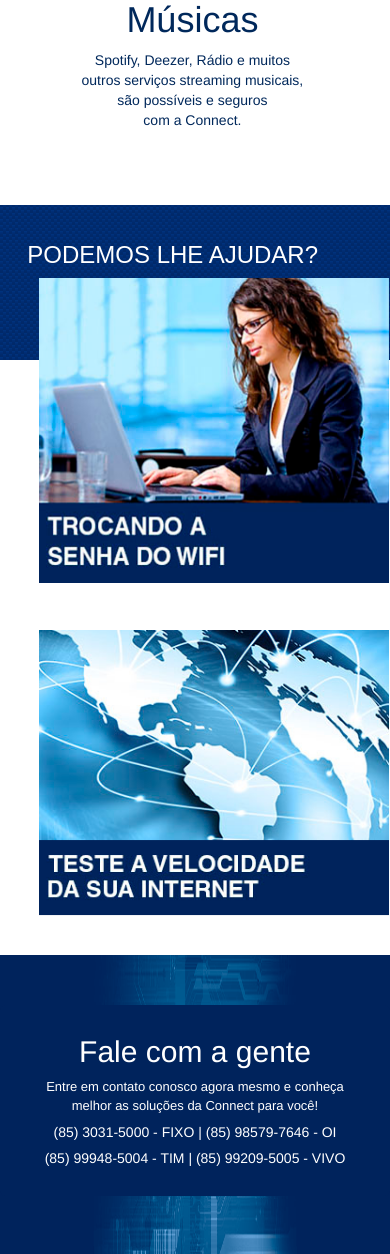
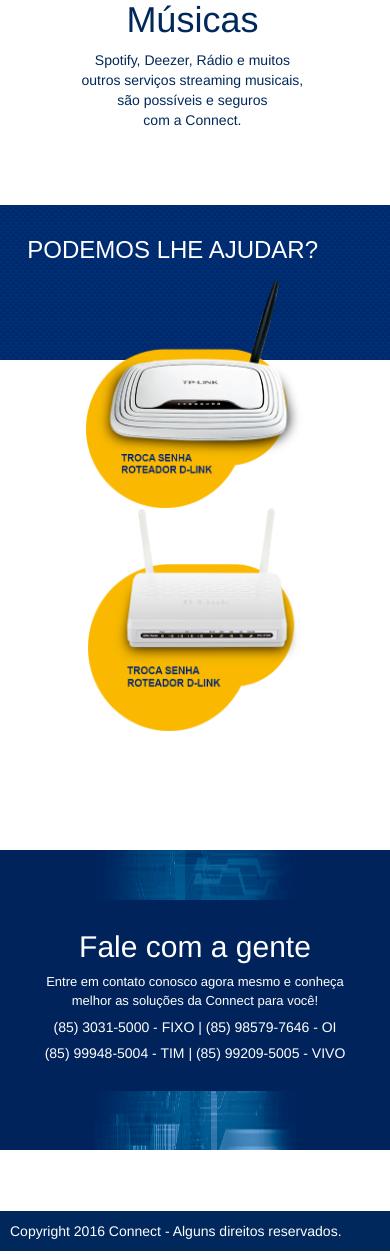
Before and after one commit to ITEVA/siteConnect, a PHP site: page / in a window 390 px wide. Shown: the part 2124-3378 px from the top of the page. Run offline with PHP 8.4, Linux system fonts and the light colour scheme; some libraries are stand-ins or nearby versions.

Commit message:
Ajustes na área de ajuda ao cliente

```diff
--- a/Css/home.css
+++ b/Css/home.css
@@ -367,11 +367,23 @@ div#musicas img{
     left: 15%;
 }
 
-#image_duvidas1 {
-    width: 375px;
-    height: 305px;
-}
-
+div#image_duvidas{
+	width: 1100px;
+	position: relative;
+	display: block;
+	margin: 0 auto;
+}
+
+img#image_duvidas1{
+	width: 40%;
+	margin-top: -12px;
+}
+
+img#image_duvidas2{
+	width: 37%;
+	float: right;
+	margin-top:19px;
+}
 @media all and (min-width:1461px){
 
 	#amarela-trsp-movel{
@@ -460,13 +464,38 @@ div#musicas img{
 	div#amarela div.acessoRapido-super-movel{
 		display:none;
 	}
-}
-
-@media all and (max-width: 1170px){
+
+
+}
+
+@media all and (max-width: 1200px){
+	div#image_duvidas{
+		width: 900px;
+	}
+
+	img#image_duvidas1 {
+		margin-top: 15px;
+	}
+
+	img#image_duvidas2 {
+		margin-top: 40px;
+	}
+
 	p.conteudo_link-item_amarela-trsp{
 		width: 200px;
 		font-size: 12pt;
 	}
+
+	div#podLheAjud {
+		height: 440px;
+	}
+
+}
+
+@media all and(max-width: 1000px){
+	div#image_duvidas {
+		width: 750px;
+	}
 }
 
 @media all and (min-width: 980px) and (max-width:1169px) {
@@ -1687,24 +1739,36 @@ div#musicas img{
 	}
 
 	div#podLheAjud{
-		height: 750px;
+		height: 645px;
 	}
 
 	h1#h1podLheAjud{
 		left: 7%;
 	}
 
-	#image_duvidas1{
-		margin-left: 10%;
-		margin-top: 12%;
-		width: 350px;
-	}
-
-	#image_duvidas2{
-		margin-left: 10%;
-		margin-top: 12%;
-		width: 350px;
-	}
+	img#image_duvidas1{
+		display: block;
+		position: relative;
+		float: none;
+		margin: 0 auto;
+		width: 56%;
+	}
+
+	img#image_duvidas2{
+		width: 55%;
+		display: block;
+		position: relative;
+		float: none;
+		margin: 0 AUTO;
+	}
+
+	div#image_duvidas {
+		width: 100%;
+		display: block;
+		margin-top: 50px;
+
+	}
+
 
 	div#muitoPVc{
 		height: 1380px;
--- a/Css/style.css
+++ b/Css/style.css
@@ -138,16 +138,6 @@
 	margin-top: 27px;
 }
 
-#image_duvidas1{
-	margin-top: 40px;
-	margin-left: 23%;
-}
-
-#image_duvidas2{
-	margin-top: 40px;
-	margin-left: 15%;
-
-}
 
 @media (max-width: 767px) {
     #logo{
--- a/Pages/home.php
+++ b/Pages/home.php
@@ -241,13 +241,13 @@
 </div>
 
 <div id="podLheAjud">
-    <div id="podLheAjud">
         <h1 id="h1podLheAjud">PODEMOS LHE AJUDAR?</h1>
-        <figure id="image_duvidas">
-            <img src="Images/image-duvidas.jpg" id="image_duvidas1">
-            <a href="velocidade">
-            	<img src="Images/imgTesteVelocidadeInternet.jpg" id="image_duvidas2">
+        <div id="image_duvidas">
+            <a href="https://www.youtube.com/watch?v=wE80oVb4zD4" target="_blank">
+                <img src="Images/tplink.png" id="image_duvidas1">
             </a>
-        </figure>
-    </div>
+            <a href="https://www.youtube.com/watch?v=56oCriC79oE" target="_blank">
+            	<img src="Images/dlink.png" id="image_duvidas2">
+            </a>
+        </div>
 </div>
```
Also changed, not shown: other parts of Css/home.css (+126 -85 lines), Images/dlink.png (added), Images/tplink.png (added).
